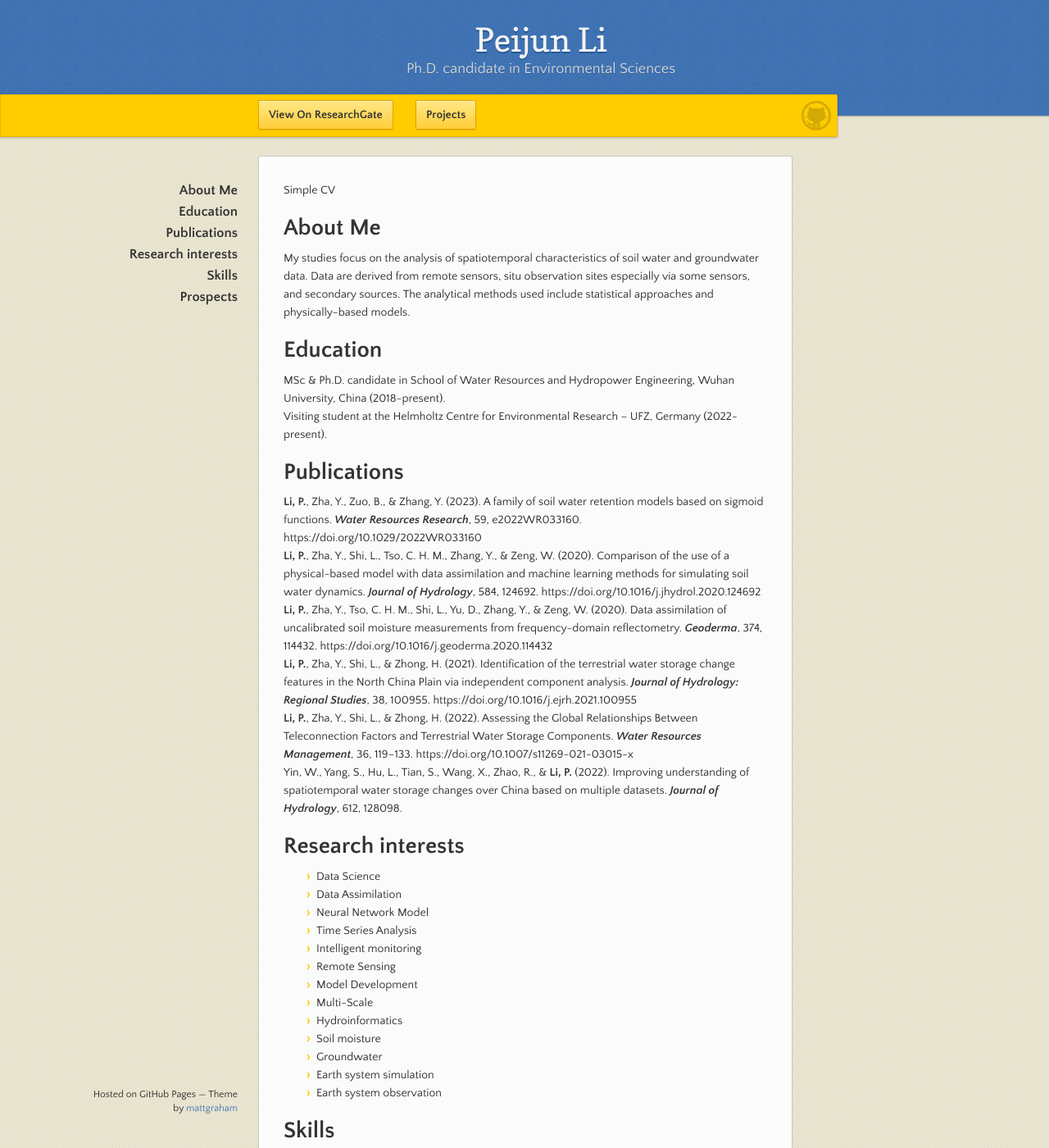
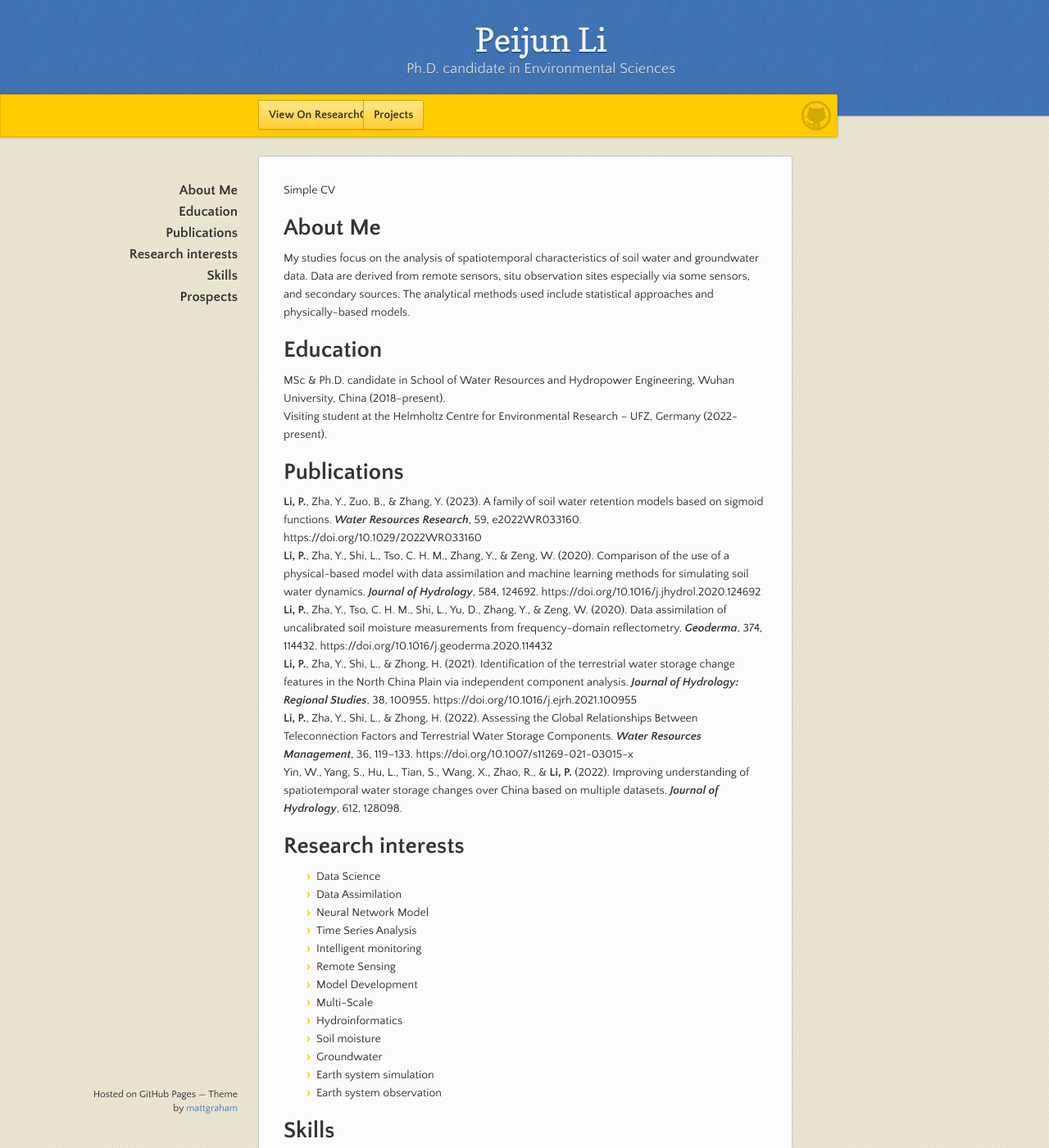
Before and after one commit to PercyLeeMaxWell/PercyLeeMaxWell.github.io, a Jekyll site: the page built from index.md, in a window 1280 px wide and 1400 px high. Shown: the whole window at 82% size. Built offline with Jekyll 4.4.1, drawn with Linux system fonts in a browser that asks for light colours.

Commit message:
Update jekyll-theme-leap-day.scss

```diff
--- a/_sass/jekyll-theme-leap-day.scss
+++ b/_sass/jekyll-theme-leap-day.scss
@@ -246,7 +246,7 @@ header {
 
   .fork2 {
     position:fixed;
-    left:65%;
+    left:60%;
     margin-left:-325px;
     padding: 10px 12px;
     margin-top: 6px;
```
